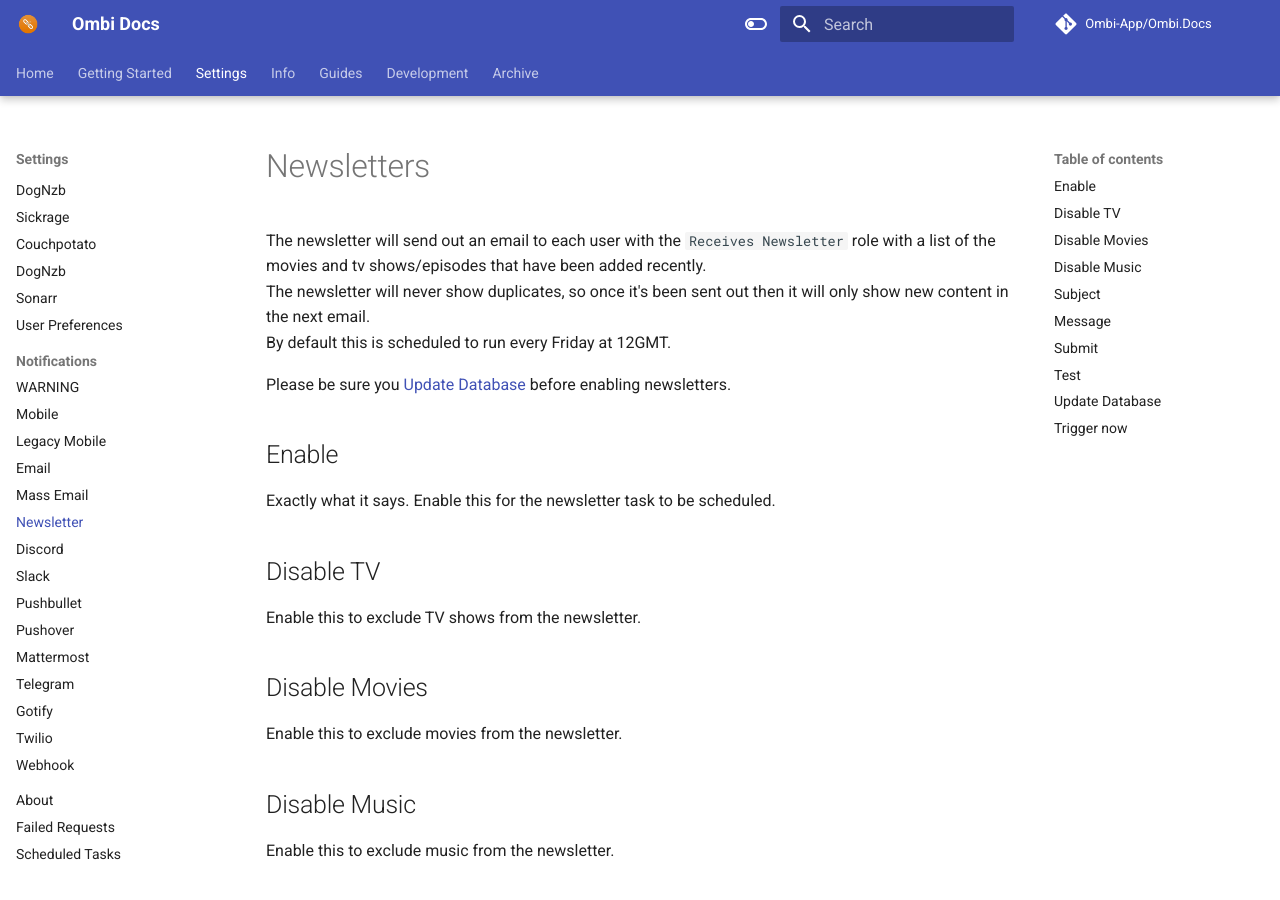
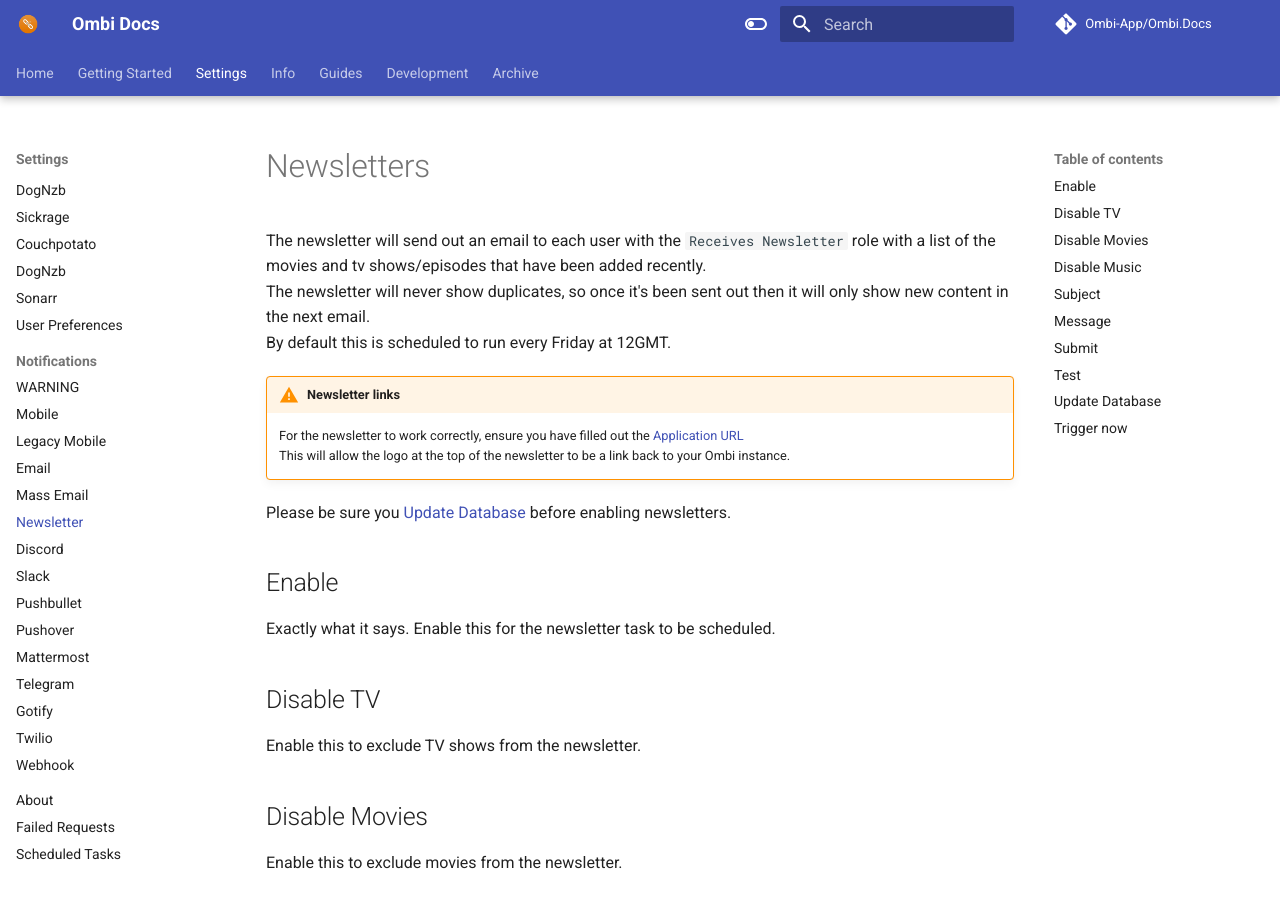
Before and after one commit to Ombi-app/Ombi.Docs, an MkDocs documentation site: the page built from docs/settings/notifications/newsletter.md, in a window 1280 px wide and 900 px high. Built offline with MkDocs 1.6.1 and Material for MkDocs 9.7.7, drawn with Linux system fonts in a browser that asks for light colours; comment, search, counter and statistics services are not loaded.

Commit message:
add note re newsletter url

```diff
--- a/docs/settings/notifications/newsletter.md
+++ b/docs/settings/notifications/newsletter.md
@@ -3,6 +3,11 @@
 The newsletter will send out an email to each user with the `Receives Newsletter` role with a list of the movies and tv shows/episodes that have been added recently.
 The newsletter will never show duplicates, so once it's been sent out then it will only show new content in the next email.
 By default this is scheduled to run every Friday at 12GMT.
+
+!!! warning "Newsletter links"
+
+    For the newsletter to work correctly, ensure you have filled out the [Application URL](../../customization/#application-url)
+    This will allow the logo at the top of the newsletter to be a link back to your Ombi instance.
 
 Please be sure you [Update Database](#update-database) before enabling newsletters.
 
```
